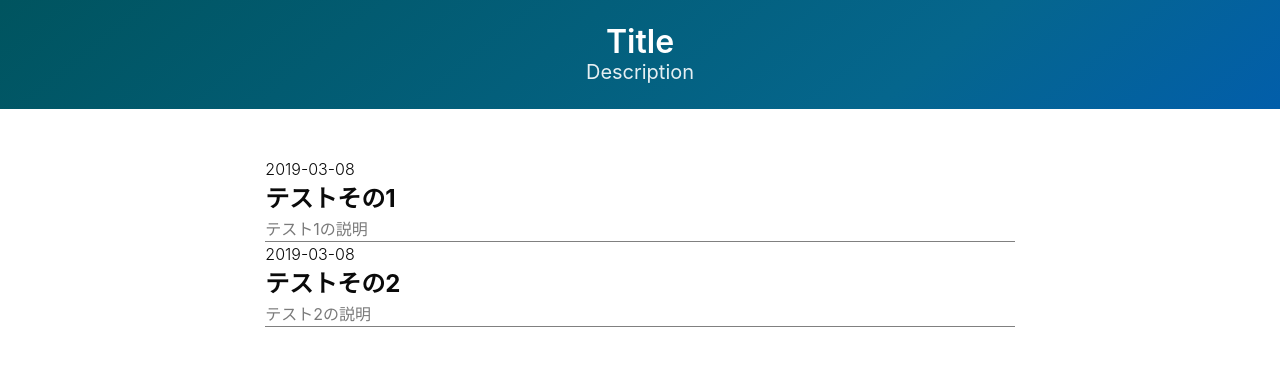
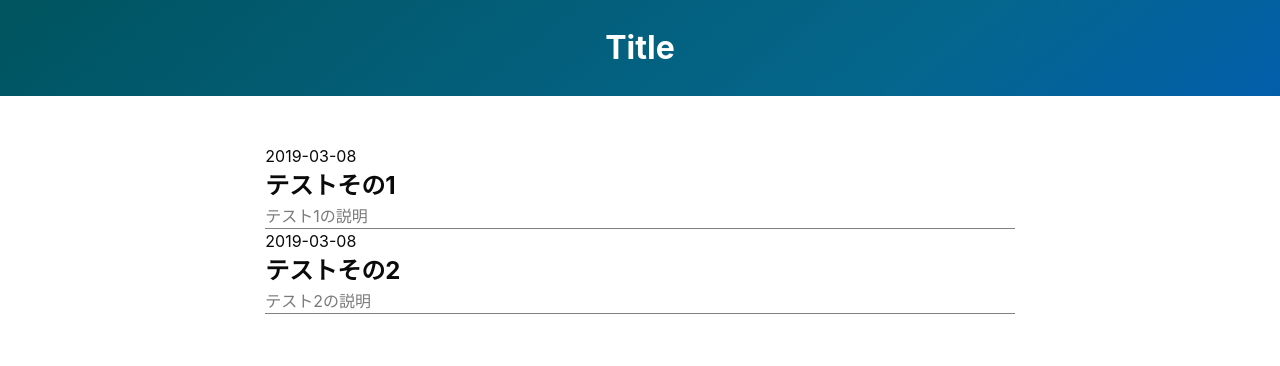
Before and after one commit to Tosuke/firebase-blog, a Next.js app: page / in a window 1280 px wide. Shown: the top 366 px of the page. Built offline with nearby package versions, Linux system fonts and the light colour scheme.

Commit message:
:wrench: improve styles & add ogp

```diff
--- a/components/layouts/default.tsx
+++ b/components/layouts/default.tsx
@@ -1,16 +1,34 @@
 // default layout
 import * as React from 'react'
+import Head from 'next/head'
 import '../../styles/styles.scss'
 import Header from '../widgets/Header'
 
-const Layout: React.FC = ({ children }) => {
-  const title = process.env.title || 'Title'
-  const description = process.env.description || 'Description'
+interface LayoutProps {
+  title: string
+  description: string
+  image: string
+}
+
+const Layout: React.FC<Partial<LayoutProps>> = ({ children, title: titleProp, description: descProp, image }) => {
+  const siteTitle = process.env.title || 'Title'
+  const title = titleProp ? `${titleProp} | ${siteTitle}` : siteTitle
+  const siteDescription = process.env.description || 'Description'
+  const description = descProp || siteDescription
+
   return (
     <div>
-      <Header title={title} description={description} />
+      <Head>
+        <title>{title}</title>
+        <meta name="viewport" content="initial-scale=1.0,width=device-width" />
+        <meta property="og:title" content={title} />
+        <meta property="og:description" content={description} />
+        {image ? <meta property="og:image" content={image} /> : null}
+        <meta property="twitter:card" content="summary" />
+      </Head>
+      <Header title={siteTitle} />
       <main className="columns is-centered">
-        <div className="column is-two-thirds">{children}</div>
+        <div className="column is-two-thirds-desktop is-full-mobile">{children}</div>
       </main>
     </div>
   )
--- a/components/widgets/Entry.tsx
+++ b/components/widgets/Entry.tsx
@@ -7,9 +7,9 @@ const Entry: React.FC<{ entry: PostEntry }> = ({ entry }) => (
   <div>
     <Link as={`/posts/${entry.slug}`} href={`/post?slug=${entry.slug}`}>
       <a>
-        <h4 className="has-text-weight-light has-text-black">{toISODateString(entry.createdAt)}</h4>
+        <h4 className="has-text-black is-size-6">{toISODateString(entry.createdAt)}</h4>
         <h1 className="has-text-weight-bold has-text-black is-size-4">{entry.title}</h1>
-        <p className="has-text-grey">{entry.description}</p>
+        <p className="has-text-grey is-size-6">{entry.description}</p>
       </a>
     </Link>
   </div>
--- a/components/widgets/Header.tsx
+++ b/components/widgets/Header.tsx
@@ -1,16 +1,15 @@
 import * as React from 'react'
 import Link from 'next/link'
 
-const Header: React.FC<{ title: string; description: string }> = ({ title, description }) => (
+const Header: React.FC<{ title: string }> = ({ title }) => (
   <header>
     <section className="hero is-primary is-small is-bold">
       <div className="hero-body container has-text-centered">
         <Link href="/">
           <a>
-            <h1 className="title">{title}</h1>
+            <h1 className="is-size-3 has-text-weight-bold">{title}</h1>
           </a>
         </Link>
-        <h2 className="subtitle">{description}</h2>
       </div>
     </section>
   </header>
--- /dev/null
+++ b/pages/_document.tsx
@@ -0,0 +1,22 @@
+import Document, { Head, Main, NextScript } from 'next/document'
+import flush from 'styled-jsx/server'
+
+export default class AppDocument extends Document {
+  static getInitialProps({ renderPage }: any) {
+    const { html, head, errorHtml, chunks } = renderPage()
+    const styles = flush()
+    return { html, head, errorHtml, chunks, styles }
+  }
+
+  render() {
+    return (
+      <html>
+        <Head prefix="og: http://ogp.me/ns# fb: http://ogp.me/ns/fb# article: http://ogp.me/ns/article#" />
+        <body>
+          <Main />
+          <NextScript />
+        </body>
+      </html>
+    )
+  }
+}
--- a/pages/post.tsx
+++ b/pages/post.tsx
@@ -7,10 +7,10 @@ import { Post, fetchPost } from '../lib/post'
 import { toISODateString } from '../lib/date'
 
 const PostContent: React.FC<{ post: Post }> = ({ post }) => (
-  <Layout>
+  <Layout title={post.title} description={post.description}>
     <section className="section">
       <header className="post-header">
-        <h4 className="has-text-weight-light has-text-black">{toISODateString(post.createdAt)}</h4>
+        <h4 className="has-text-black is-size-6">{toISODateString(post.createdAt)}</h4>
         <h1 className="has-text-weight-bold has-text-black has-text-centered is-size-4">{post.title}</h1>
       </header>
       <article>
```
Also changed, not shown: tsconfig.json (+8 -8 lines), 1 other file (tests, documents, lock files or other folders).
